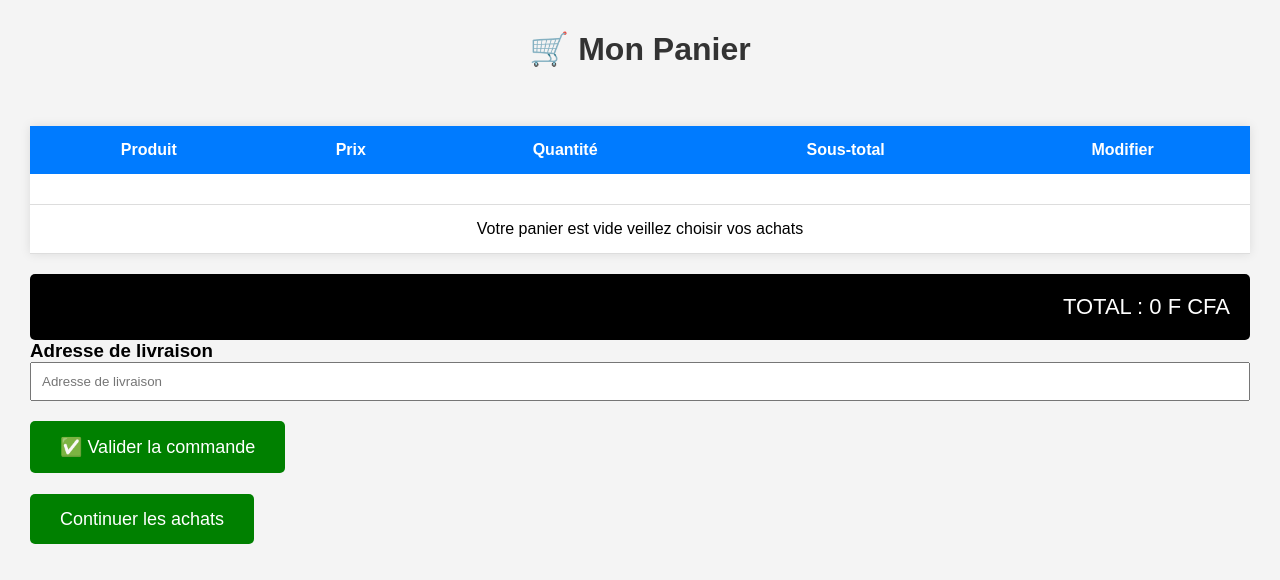
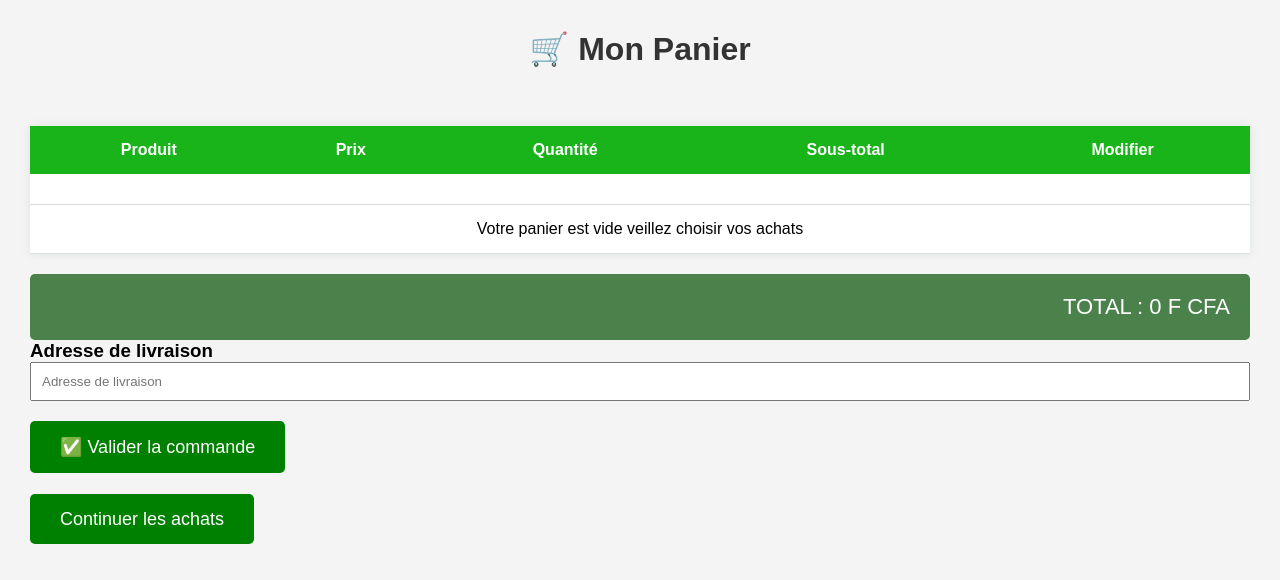
Before and after one commit to contactherese2/e_commer-e, a PHP site: page /panier.php in a window 1280 px wide. Shown: the top 580 px of the page. Run offline with PHP 8.4, Linux system fonts and the light colour scheme; data comes from the database, SQL or seed files in the repository; data that the repository does not hold is empty.

Commit message:
feat: Ajout de nouvelle fontionalité

```diff
--- a/Commande_Resume.php
+++ b/Commande_Resume.php
@@ -151,7 +151,7 @@ $conn->query("DELETE FROM panier WHERE id_u = '$id_user'");
         }
 
         .summary-card {
-            background: rgba(255, 255, 255, 0.03);
+           background:#4B814B;
             border: 1px solid rgba(255, 255, 255, 0.06);
             border-radius: 22px;
             padding: 22px;
@@ -279,7 +279,7 @@ $conn->query("DELETE FROM panier WHERE id_u = '$id_user'");
                     </div>
                     <div class="summary-card">
                         <strong>Montant total</strong>
-                        <span><?php echo number_format($total, 2, ',', ' '); ?> €</span>
+                        <span><?php echo number_format($total, 2, ',', ' '); ?> F CFA</span>
                     </div>
                     <div class="summary-card">
                         <strong>Adresse de livraison</strong>
@@ -312,7 +312,7 @@ $conn->query("DELETE FROM panier WHERE id_u = '$id_user'");
                             <?php endforeach; ?>
                             <tr class="total-row">
                                 <td colspan="3">Total</td>
-                                <td><?php echo number_format($total, 2, ',', ' '); ?> €</td>
+                                <td><?php echo number_format($total, 2, ',', ' '); ?> F CFA</td>
                             </tr>
                         </tbody>
                     </table>
--- a/panier.php
+++ b/panier.php
@@ -287,12 +287,12 @@ TABLEAU PANIER
 
     background:white;
 
-    box-shadow:0 0 10px rgba(0,0,0,0.1);
+    box-shadow:0 0 10px rgba(5, 121, 46, 0.1);
 }
 
 .table-panier th{
 
-    background:#007bff;
+    background:#19B419;
 
     color:white;
 
@@ -368,7 +368,7 @@ TOTAL
 
     margin-top:20px;
 
-    background:black;
+    background:#4B814B;
 
     color:white;
 
@@ -557,7 +557,7 @@ $total += $sous_total;
 
     <td>
 
-        <?php echo $sous_total; ?> €
+        <?php echo $sous_total; ?> CF CFA
 
     </td>
 
```
